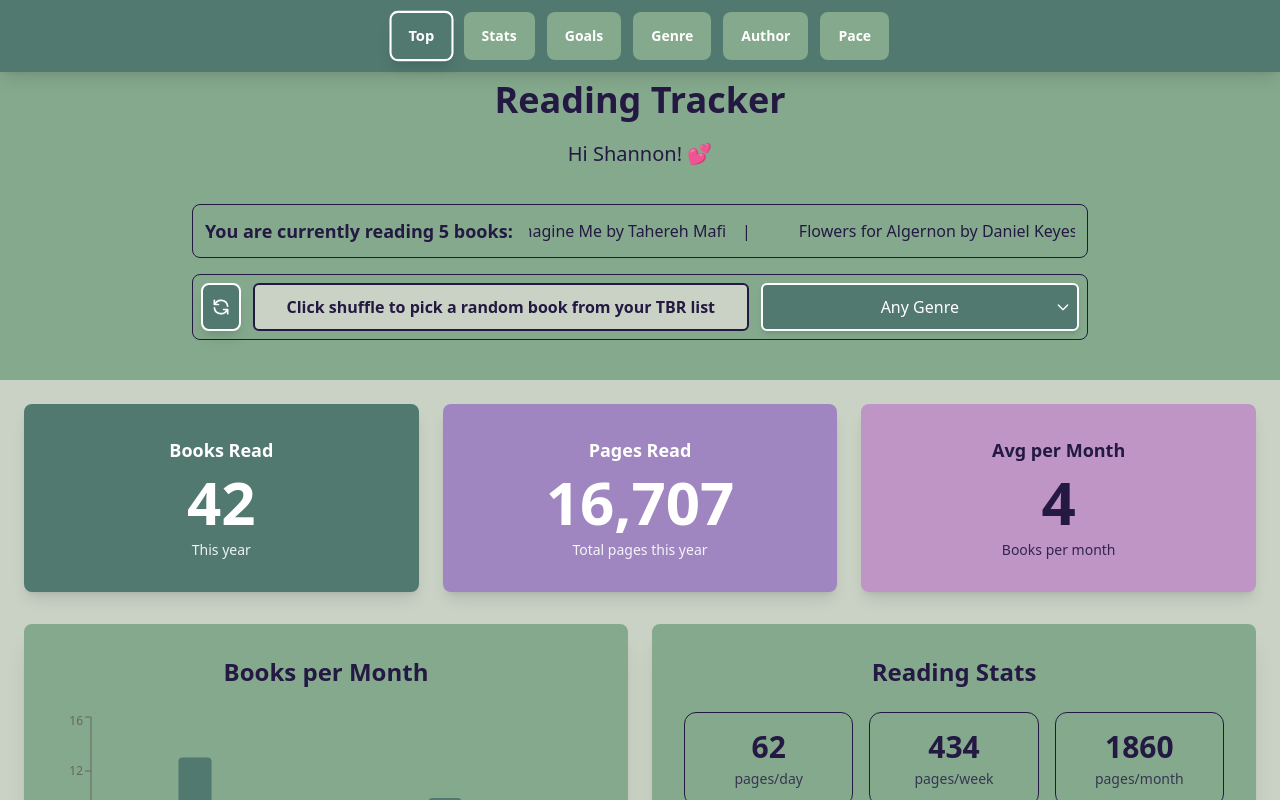
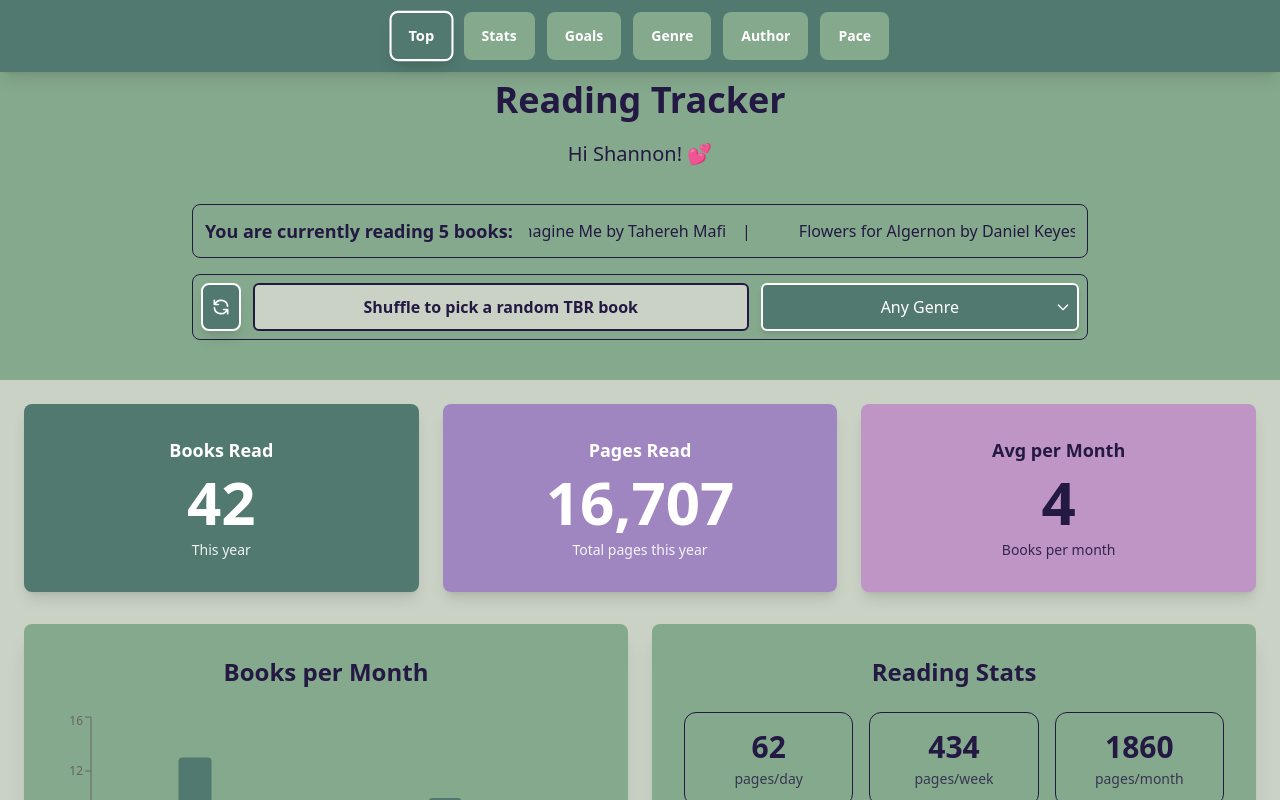
Before and after one commit to najaad/florilegium, a Next.js app: page / in a window 1280 px wide. Shown: the top 800 px of the page. Built offline with nearby package versions, Linux system fonts and the light colour scheme.

Commit message:
Update page.tsx

```diff
--- a/src/app/page.tsx
+++ b/src/app/page.tsx
@@ -1091,7 +1091,7 @@ function TBRRandomizer({ tbrList }: { tbrList: { title: string; author: string;
                 </div>
               ) : (
                 <div className="text-sm md:text-base text-base-content/60 font-bold">
-                  Click shuffle to pick a random book from your TBR list
+                  Shuffle to pick a random TBR book
                 </div>
               )}
             </div>
```
